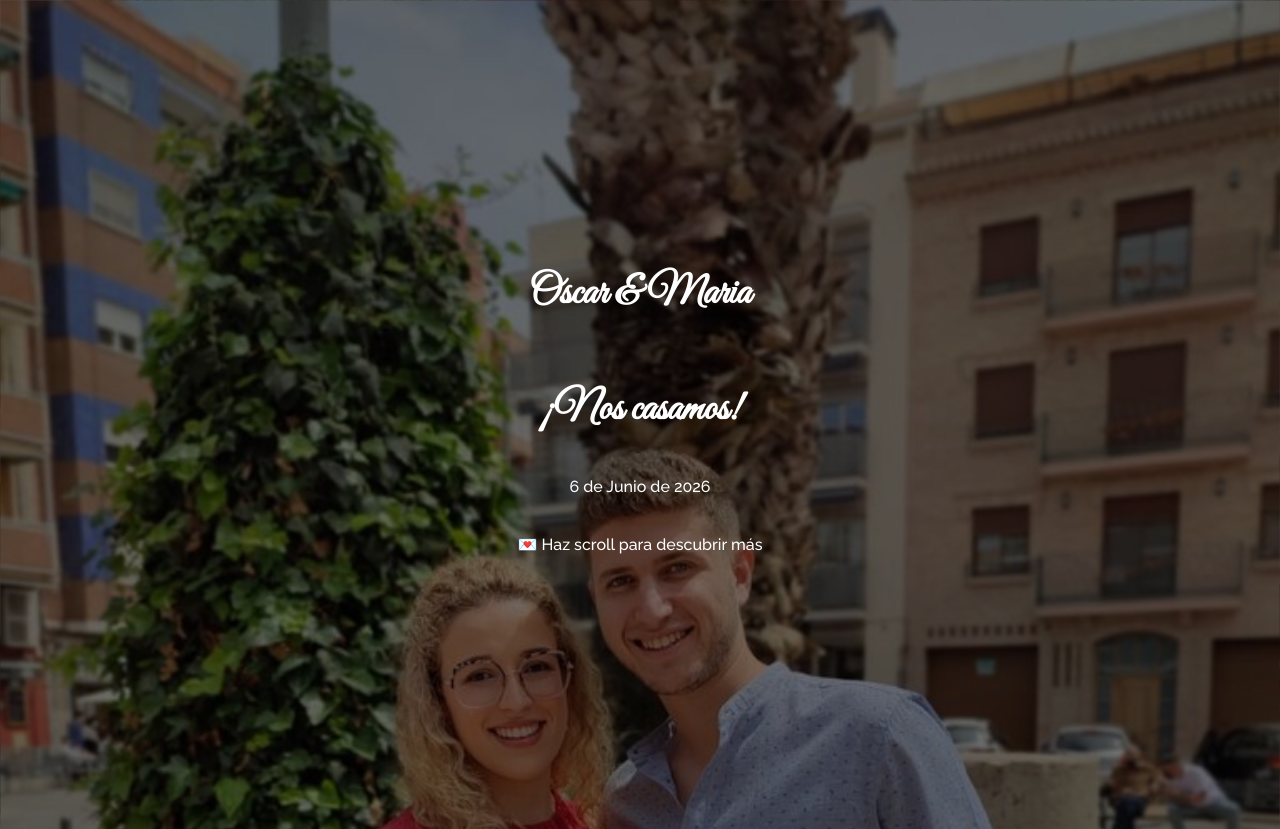
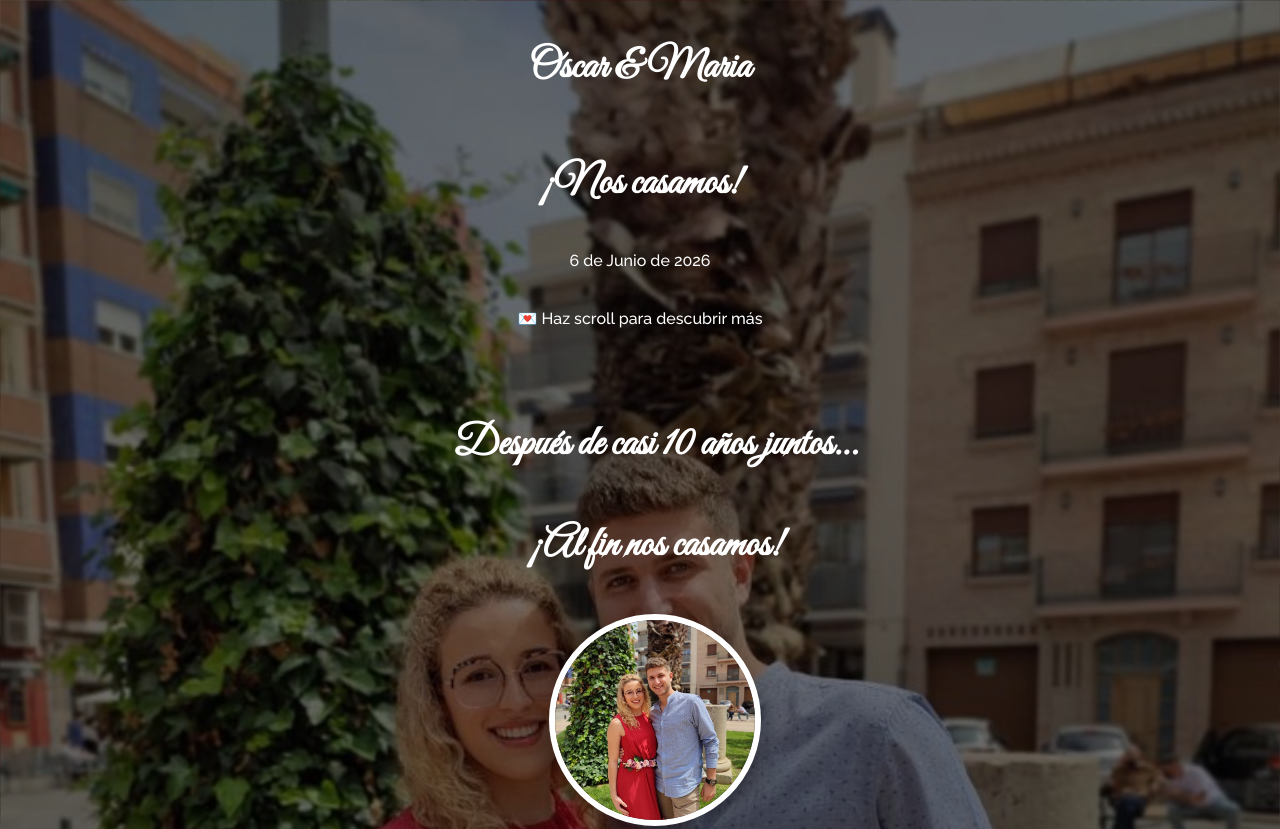
Before and after one commit to mazuecos3/boda-oscar-maria, a plain HTML site: page index.html in a window 1280 px wide. Shown: the top 829 px of the page. Drawn offline with Linux system fonts and the light colour scheme.

Commit message:
Add files via upload

```diff
--- a/index.html
+++ b/index.html
@@ -20,7 +20,7 @@ body {
 
 /* HERO: primera sección sin overlay */
 section.hero {
-  min-height: 100vh;
+ -- min-height: 100vh;
   display: flex;
   flex-direction: column;
   justify-content: center;
```
